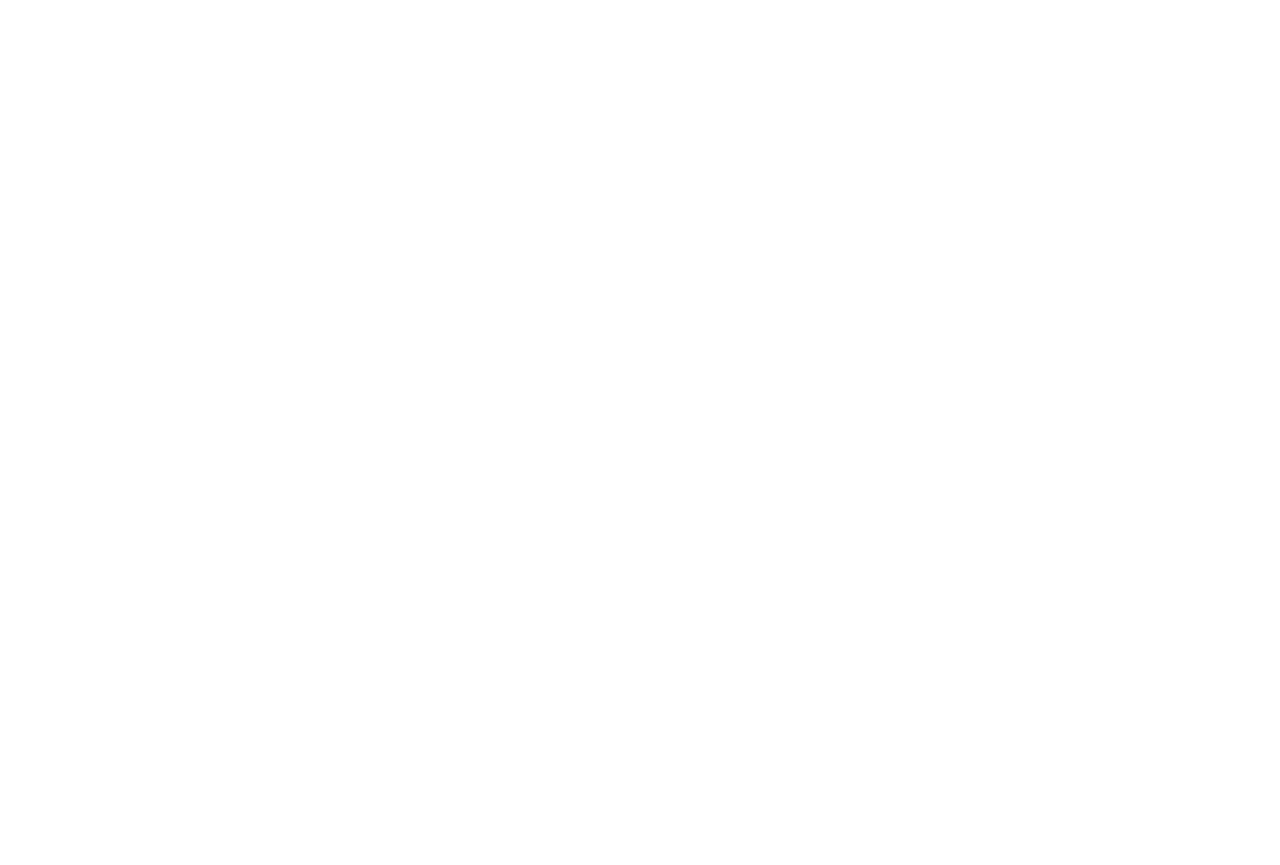
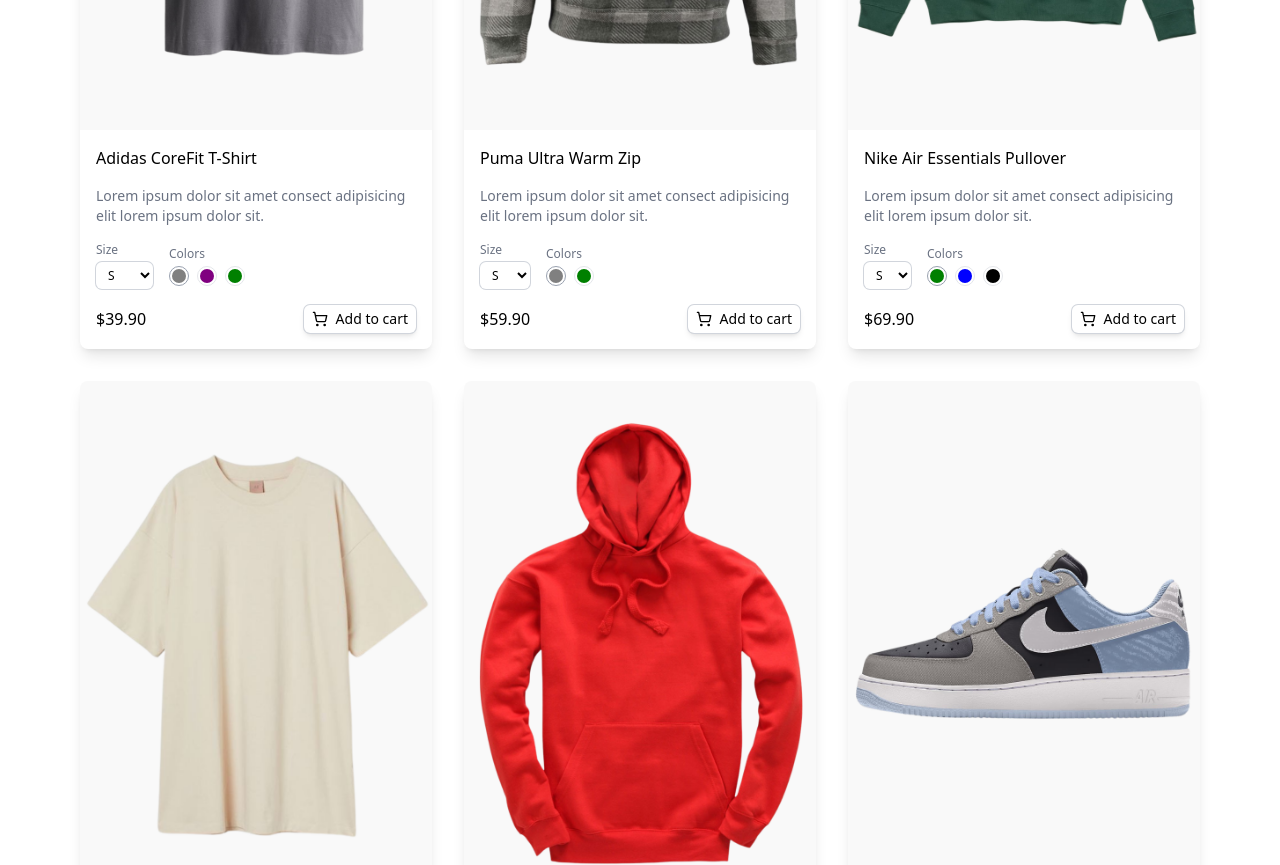
Before and after one commit to CleverCoder03/ecommerce-ui, a Next.js app: page / in a window 1280 px wide. Shown: the part 940-1805 px from the top of the page. Before the commit the page ends 922 px from the top, so only its background shows below. Built offline with nearby package versions, Linux system fonts and the light colour scheme.

Commit message:
product card ready with images changing

```diff
--- a/src/components/ProductCard.tsx
+++ b/src/components/ProductCard.tsx
@@ -1,9 +1,101 @@
-import { ProductType } from "@/type"
+"use client";
+import { ProductType } from "@/type";
+import { ShoppingCart } from "lucide-react";
+import Image from "next/image";
+import Link from "next/link";
+import { useState } from "react";
 
-const ProductCard = ({product}:{product: ProductType}) => {
+const ProductCard = ({ product }: { product: ProductType }) => {
+  const [productTypes, setProductTypes] = useState({
+    size: product.sizes[0],
+    color: product.colors[0],
+  });
+
+  const handleProductType = ({
+    type,
+    value,
+  }: {
+    type: "size" | "color";
+    value: string;
+  }) => {
+    setProductTypes((prev) => ({
+      ...prev,
+      [type]: value,
+    }));
+  };
   return (
-    <div>ProductCard</div>
-  )
-}
+    <div className="shadow-lg rounded-lg overflow-hidden">
+      {/* IMAGE */}
+      <Link href={`/products/${product.id}`}>
+        <div className="relative aspect-2/3">
+          <Image
+            src={product.images[productTypes.color]}
+            alt={product.name}
+            fill
+            className="object-cover hover:scale-105 transition-all duration-300"
+          />
+        </div>
+      </Link>
+      {/* PRODUCT DETAIL */}
+      <div className="flex flex-col gap-4 p-4">
+        <h1 className="font-medium">{product.name}</h1>
+        <p className="text-sm text-gray-500">{product.shortDescription}</p>
+        {/* PRODUCT TYPES */}
+        <div className="flex items-center gap-4 text-xs">
+          {/* SIZES */}
+          <div className="flex flex-col gap-1">
+            <span className="text-gray-500">Size</span>
+            <select
+              name="size"
+              id="size"
+              className="ring ring-gray-300 rounded-md px-2 py-1 outline-0"
+              onChange={(e) =>
+                handleProductType({ type: "size", value: e.target.value })
+              }
+            >
+              {product.sizes.map((size) => (
+                <option value={size} key={size}>
+                  {size.toUpperCase()}
+                </option>
+              ))}
+            </select>
+          </div>
+          {/* COLORS */}
+          <div className="flex flex-col gap-1">
+            <span className="text-gray-500">Colors</span>
+            <div className="flex gap-2 items-center">
+              {product.colors.map((color) => (
+                <div
+                  key={color}
+                  className={`cursor-pointer border ${
+                    productTypes.color === color
+                      ? "border-gray-400"
+                      : "border-gray-200"
+                  } rounded-full p-0.5`}
+                  onClick={() =>
+                    handleProductType({ type: "color", value: color })
+                  }
+                >
+                  <div
+                    className="w-3.5 h-3.5 rounded-full"
+                    style={{ backgroundColor: color }}
+                  />
+                </div>
+              ))}
+            </div>
+          </div>
+        </div>
+        {/* PRICE AND ADD TO CART BUTTON */}
+        <div className="flex items-center justify-between">
+          <p className="font-medium">${product.price.toFixed(2)}</p>
+          <button className="ring-1 ring-gray-300 shadow-md rounded-md px-2 py-1 text-sm cursor-pointer hover:text-white hover:bg-black transition-all duration-300 flex items-center gap-2">
+            <ShoppingCart className="size-4" />
+            Add to cart
+          </button>
+        </div>
+      </div>
+    </div>
+  );
+};
 
-export default ProductCard
+export default ProductCard;
--- a/src/components/ProductList.tsx
+++ b/src/components/ProductList.tsx
@@ -119,7 +119,7 @@
   return (
     <div className="w-full">
         <Categories />
-        <div className="grid grid-cols-1 sm:grid-cols-2 lg:grid-cols-3 2xl:grid-cols-4">
+        <div className="grid grid-cols-1 sm:grid-cols-2 lg:grid-cols-3 2xl:grid-cols-4 gap-8">
             {products.map((product) => (
                 <ProductCard key={product.id} product={product} />
             ))}
```
